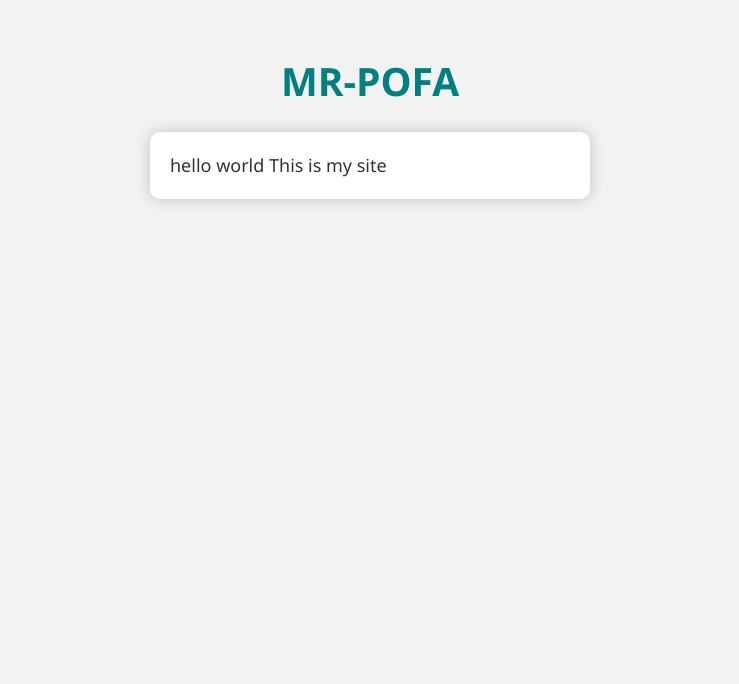
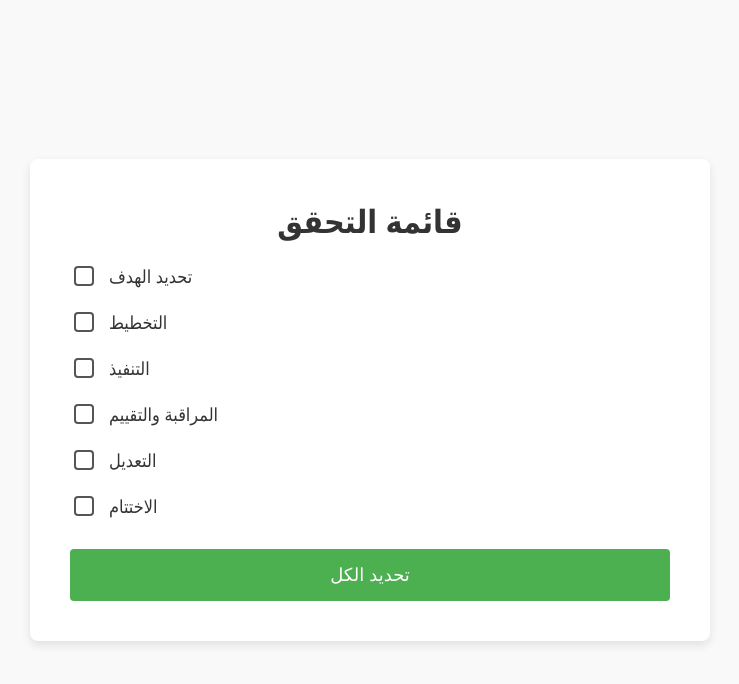
Before and after one commit to mr-pofa/mr-pofa.github.io, a plain HTML site: page index.html in a window 1280 px wide. Shown: the whole page, without its empty margins (270-1009 px from the left). Drawn offline with Linux system fonts and the light colour scheme.

Commit message:
Update index.html

```diff
--- a/index.html
+++ b/index.html
@@ -1,40 +1,145 @@
 <!DOCTYPE html>
-<html>
+<html lang="ar">
 <head>
   <meta charset="UTF-8">
-    <title>mr-pofa site</title>
+  <meta name="viewport" content="width=device-width, initial-scale=1.0">
+  <title>قائمة التحقق</title>
   <style>
     body {
-        background-color: #f2f2f2;
       font-family: 'Segoe UI', Tahoma, Geneva, Verdana, sans-serif;
-        font-size: 16px;
-        color: #333;
-        line-height: 1.6;
+      background-color: #f9f9f9;
       margin: 0;
       padding: 0;
+      display: flex;
+      justify-content: center;
+      align-items: center;
+      height: 100vh;
     }
+
+    .checklist {
+      width: 90%;
+      max-width: 600px;
+      background-color: #ffffff;
+      padding: 40px;
+      border-radius: 8px;
+      box-shadow: 0 4px 10px rgba(0,0,0,0.1);
+    }
+
     h1 {
-        color: #008080;
-        font-size: 39px;
-        font-weight: bold;
-        margin: 50px 0 20px;
+      color: #333333;
       text-align: center;
-        text-transform: uppercase;
+      margin-top: 0;
     }
-      p {
+
+    ul {
+      list-style: none;
+      padding: 0;
+    }
+
+    li {
+      margin-bottom: 20px;
+      display: flex;
+      align-items: center;
+    }
+
+    input[type="checkbox"] {
+      margin-right: 15px;
+      appearance: none;
+      width: 20px;
+      height: 20px;
+      border: 2px solid #555555;
+      border-radius: 4px;
+      cursor: pointer;
+    }
+
+    input[type="checkbox"]:checked {
+      background-color: #4CAF50;
+      border-color: #4CAF50;
+    }
+
+    label {
       font-size: 18px;
-        margin: 0 auto;
-        max-width: 400px;
-        line-height: 1.5;
-        padding: 20px;
-        background-color: #fff;
-        box-shadow: 0 0 15px rgba(0, 0, 0, 0.2);
-        border-radius: 10px;
+      color: #333333;
+      transition: color 0.3s ease;
+    }
+
+    label:hover {
+      color: #4CAF50;
+    }
+
+    #toggleAll {
+      display: block;
+      width: 100%;
+      padding: 15px 0;
+      margin-top: 30px;
+      background-color: #4CAF50;
+      color: #ffffff;
+      border: none;
+      border-radius: 4px;
+      cursor: pointer;
+      font-size: 18px;
+      transition: background-color 0.3s ease;
+    }
+
+    #toggleAll:hover {
+      background-color: #45a049;
     }
   </style>
 </head>
 <body>
-    <h1>mr-pofa</h1>
-    <p>hello world This is my site</p>
+  <div class="checklist">
+    <h1>قائمة التحقق</h1>
+    <ul id="tasks-list">
+      <li><input type="checkbox" id="task1"><label for="task1">تحديد الهدف</label></li>
+      <li><input type="checkbox" id="task2"><label for="task2">التخطيط</label></li>
+      <li><input type="checkbox" id="task3"><label for="task3">التنفيذ</label></li>
+      <li><input type="checkbox" id="task4"><label for="task4">المراقبة والتقييم</label></li>
+      <li><input type="checkbox" id="task5"><label for="task5">التعديل</label></li>
+      <li><input type="checkbox" id="task6"><label for="task6">الاختتام</label></li>
+    </ul>
+    <button id="toggleAll">تحديد الكل</button>
+  </div>
+  <script>
+    document.addEventListener("DOMContentLoaded", function() {
+      const tasksList = document.getElementById('tasks-list');
+      const checkboxes = tasksList.querySelectorAll('input[type="checkbox"]');
+      const toggleAllButton = document.getElementById('toggleAll');
+
+      // Update checkboxes state from localStorage
+      for (let i = 0; i < checkboxes.length; i++) {
+        const checkbox = checkboxes[i];
+        const checkboxId = checkbox.id;
+        const isChecked = localStorage.getItem(checkboxId) === 'true';
+        checkbox.checked = isChecked;
+        if (isChecked) {
+          checkbox.nextElementSibling.style.textDecoration = 'line-through';
+        }
+      }
+
+      // Add change event listener to checkboxes
+      checkboxes.forEach(function(checkbox) {
+        checkbox.addEventListener('change', function() {
+          const label = this.nextElementSibling;
+          if (this.checked) {
+            label.style.textDecoration = 'line-through';
+          } else {
+            label.style.textDecoration = 'none';
+          }
+          localStorage.setItem(this.id, this.checked);
+        });
+      });
+
+      // Add click event listener to toggle all button
+      toggleAllButton.addEventListener('click', function() {
+        const toggleAllChecked = this.textContent === 'تحديد الكل';
+        checkboxes.forEach(function(checkbox) {
+          checkbox.checked = toggleAllChecked;
+          checkbox.nextElementSibling.style.textDecoration = toggleAllChecked ? 'line-through' : 'none';
+          localStorage.setItem(checkbox.id, toggleAllChecked);
+        });
+        this.textContent = toggleAllChecked ? 'إلغاء تحديد الكل' : 'تحديد الكل';
+      });
+    });
+  </script>
 </body>
 </html>
```
Lines whose indentation alone changed are shown as unchanged.
